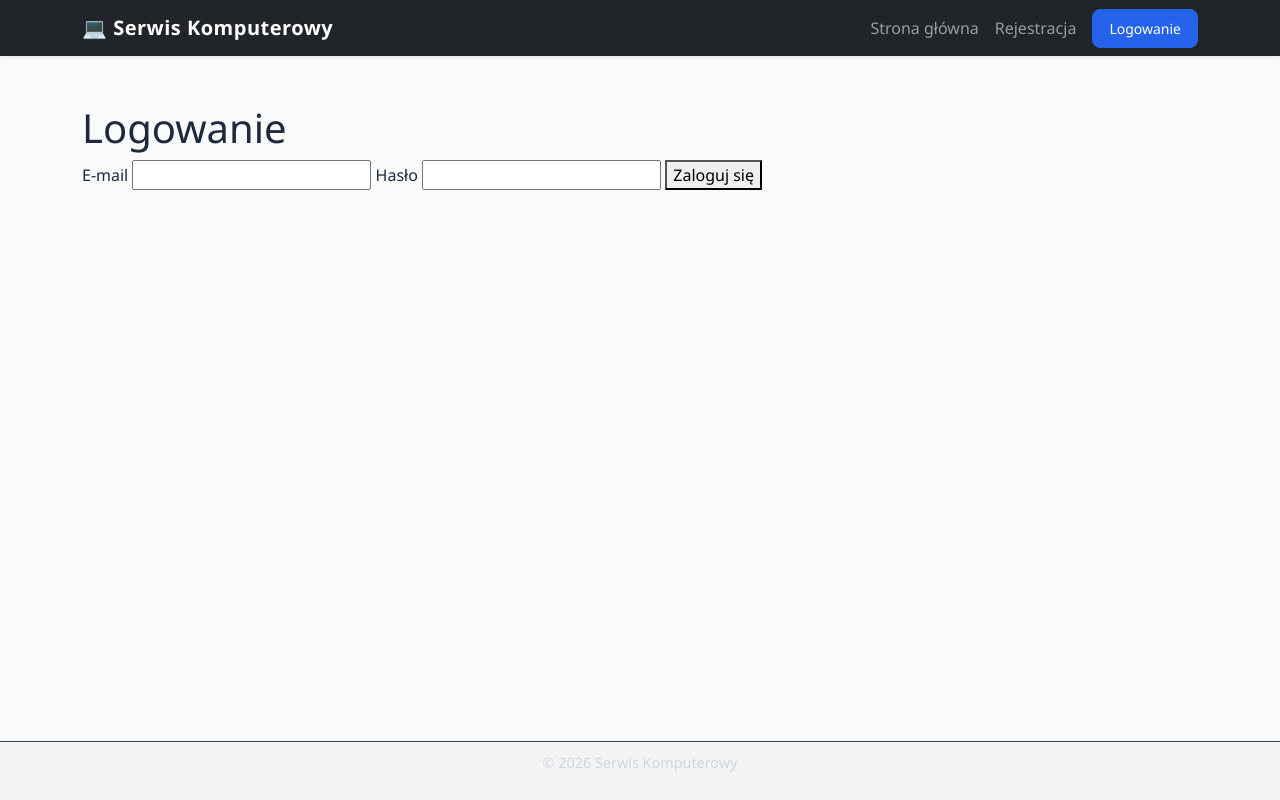
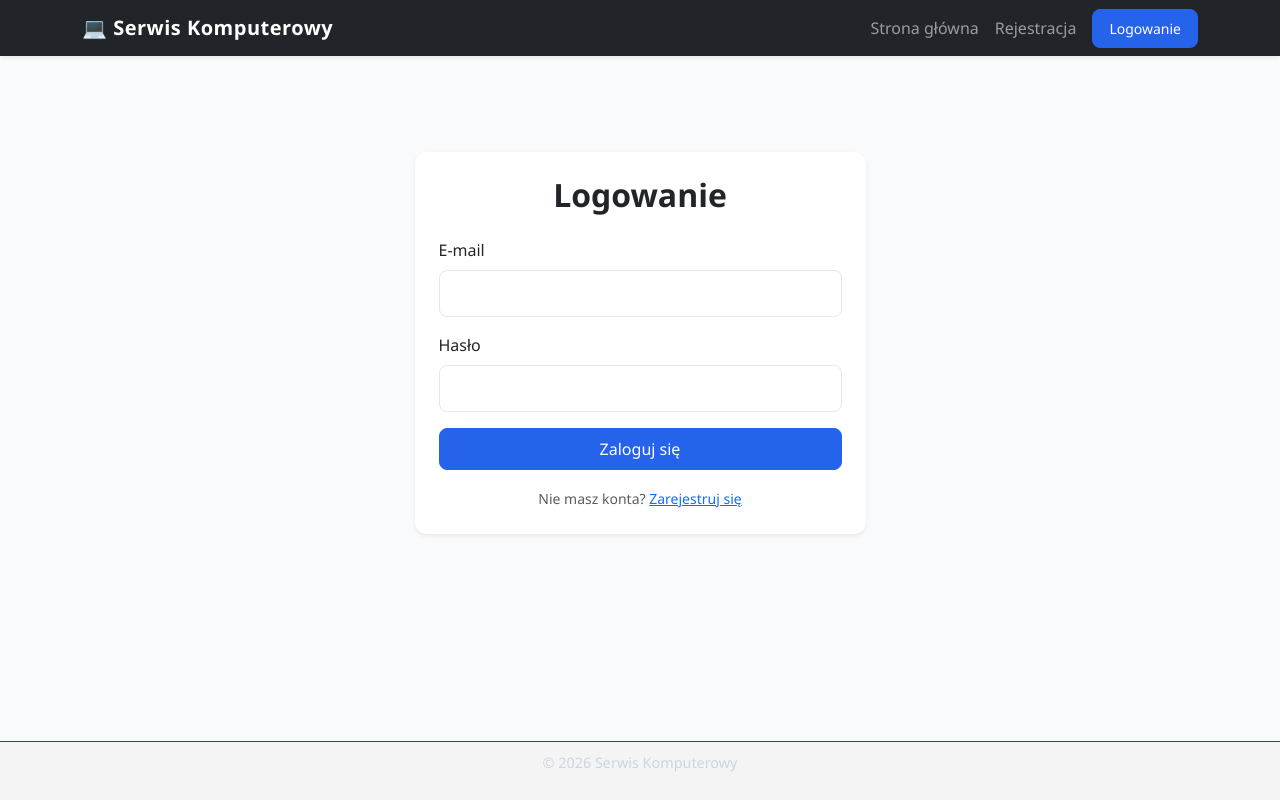
Before and after one commit to qtKreweciarz/Serwis-komputerowy, a PHP site: page /login.php in a window 1280 px wide. Run offline with PHP 8.4, Linux system fonts and the light colour scheme; a stand-in replaces the project's code that opens the database connection; some libraries are stand-ins or nearby versions.

Commit message:
Zmiana pliku login.php na łądniejszy i bardziej przejrzysty

```diff
--- a/login.php
+++ b/login.php
@@ -40,29 +40,12 @@ if ($_SERVER['REQUEST_METHOD'] === 'POST') {
             $user = $stmt->fetch();
 
             if ($user && password_verify($password, $user['haslo'])) {
-
-                $mozna_zalogowac = true;
-
-                // Sprawdzamy czy użytkownik jest już zalogowany (aktywny == 0)
                 if ($user['aktywny'] == 0) {
-                    // Sprawdzamy czy od ostatniej aktywności minęło mniej niż 2 minuty (120 sekund)
-                    if (!empty($user['ostatnia_aktywnosc'])) {
-                        $czas_ostatni = strtotime($user['ostatnia_aktywnosc']);
-                        if (time() - $czas_ostatni < 120) {
-                            $mozna_zalogowac = false;
-                            $errors[] = 'Ten użytkownik jest już zalogowany na innym urządzeniu.';
-                        }
-                    } else {
-                        $mozna_zalogowac = false;
-                        $errors[] = 'Ten użytkownik jest już zalogowany na innym urządzeniu.';
-                    }
-                }
-
-                if ($mozna_zalogowac) {
+                    $errors[] = 'To konto zostało zablokowane lub jest nieaktywne.';
+                } else {
                     $pdo->prepare('DELETE FROM proby_logowania WHERE email = ?')->execute([$email]);
 
-                    // Zmieniamy status na 0 (zalogowany) i zapisujemy czas aktywności
-                    $update = $pdo->prepare('UPDATE uzytkownicy SET aktywny = 0, ostatnia_aktywnosc = NOW() WHERE id = ?');
+                    $update = $pdo->prepare('UPDATE uzytkownicy SET ostatnia_aktywnosc = NOW() WHERE id = ?');
                     $update->execute([$user['id']]);
 
                     session_regenerate_id(true);
@@ -82,19 +65,38 @@ if ($_SERVER['REQUEST_METHOD'] === 'POST') {
 require_once 'header.php';
 ?>
 
-<h1>Logowanie</h1>
+<div class="row justify-content-center mt-5">
+    <div class="col-md-5">
+        <div class="card shadow-sm border-0">
+            <div class="card-body p-4">
+                <h2 class="text-center mb-4 fw-bold">Logowanie</h2>
 
-<?php foreach ($errors as $error): ?>
-    <p class="error"><?= htmlspecialchars($error) ?></p>
-<?php endforeach; ?>
-<form method="post" action="login.php">
-    <label for="email">E-mail</label>
-    <input type="email" id="email" name="email" value="<?= htmlspecialchars($email) ?>" required>
+                <?php foreach ($errors as $error): ?>
+                    <div class="alert alert-danger py-2" role="alert">
+                        <?= htmlspecialchars($error) ?>
+                    </div>
+                <?php endforeach; ?>
 
-    <label for="password">Hasło</label>
-    <input type="password" id="password" name="password" required>
+                <form method="post" action="login.php">
+                    <div class="mb-3">
+                        <label for="email" class="form-label">E-mail</label>
+                        <input type="email" class="form-control" id="email" name="email" value="<?= htmlspecialchars($email) ?>" required>
+                    </div>
 
-    <button type="submit">Zaloguj się</button>
-</form>
+                    <div class="mb-3">
+                        <label for="password" class="form-label">Hasło</label>
+                        <input type="password" class="form-control" id="password" name="password" required>
+                    </div>
+
+                    <button type="submit" class="btn btn-primary w-100 py-2">Zaloguj się</button>
+                </form>
+
+                <div class="text-center mt-3">
+                    <small class="text-muted">Nie masz konta? <a href="register.php">Zarejestruj się</a></small>
+                </div>
+            </div>
+        </div>
+    </div>
+</div>
 
 <?php require_once 'footer.php'; ?>
```
